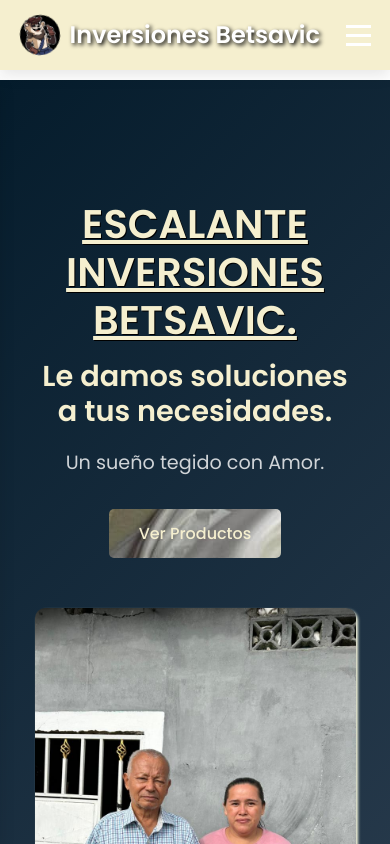
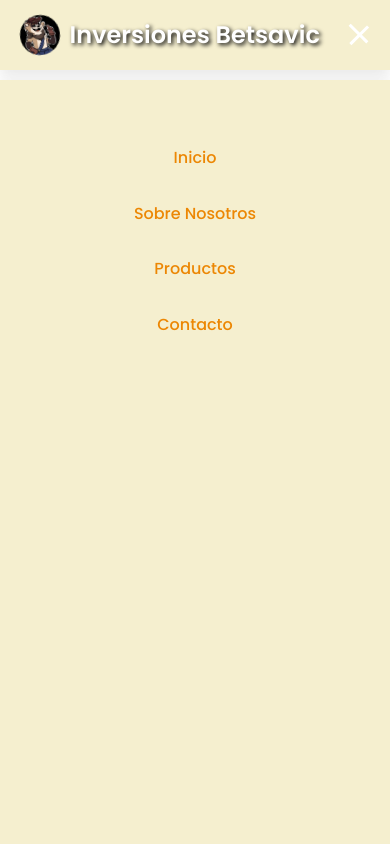
Before and after one commit to AndresPrograma-desing/Escalante-Inversiones-Betsavicc, a plain HTML site: page index.html in a window 390 px wide. Both pictures are taken after a click on the element 358 px from the left and 35 px from the top of the page. Shown: the top 844 px of the page. Drawn offline with Linux system fonts and the light colour scheme.

Commit message:
UdateMenuhambuerguer

```diff
--- a/index.html
+++ b/index.html
@@ -152,7 +152,46 @@
         <div class="container">
             <h2>Contacto</h2>
             <p class="section-description">Ponte en contacto con nosotros para más información</p>
+        <script>
+        // Función para el menú hamburguesa
+        document.addEventListener('DOMContentLoaded', function() {
+            const hamburger = document.querySelector('.hamburger');
+            const navLinks = document.querySelector('.nav-links');
 
+            // Alternar menú al hacer clic en el ícono hamburguesa
+            hamburger.addEventListener('click', function() {
+                hamburger.classList.toggle('active');
+                navLinks.classList.toggle('active');
+            });
+
+            // Cerrar menú al hacer clic en un enlace
+            const navItems = document.querySelectorAll('.nav-links a');
+            navItems.forEach(item => {
+                item.addEventListener('click', function() {
+                    hamburger.classList.remove('active');
+                    navLinks.classList.remove('active');
+                });
+            });
+
+            // Cerrar menú al hacer clic fuera de él
+            document.addEventListener('click', function(event) {
+                const isClickInsideNav = navLinks.contains(event.target) || hamburger.contains(event.target);
+
+                if (!isClickInsideNav && navLinks.classList.contains('active')) {
+                    hamburger.classList.remove('active');
+                    navLinks.classList.remove('active');
+                }
+            });
+
+            // Cerrar menú al redimensionar la ventana (si se vuelve a pantalla grande)
+            window.addEventListener('resize', function() {
+                if (window.innerWidth > 768) {
+                    hamburger.classList.remove('active');
+                    navLinks.classList.remove('active');
+                }
+            });
+        });
+        </script>
                 <div class="contact-map">
                     <iframe
                     src="https://www.google.com/maps?q=pedraza+Venezuela&output=embed"></iframe>
@@ -239,4 +278,5 @@
 
     <script src="script.js"></script>
 </body>
+
 </html>
```
